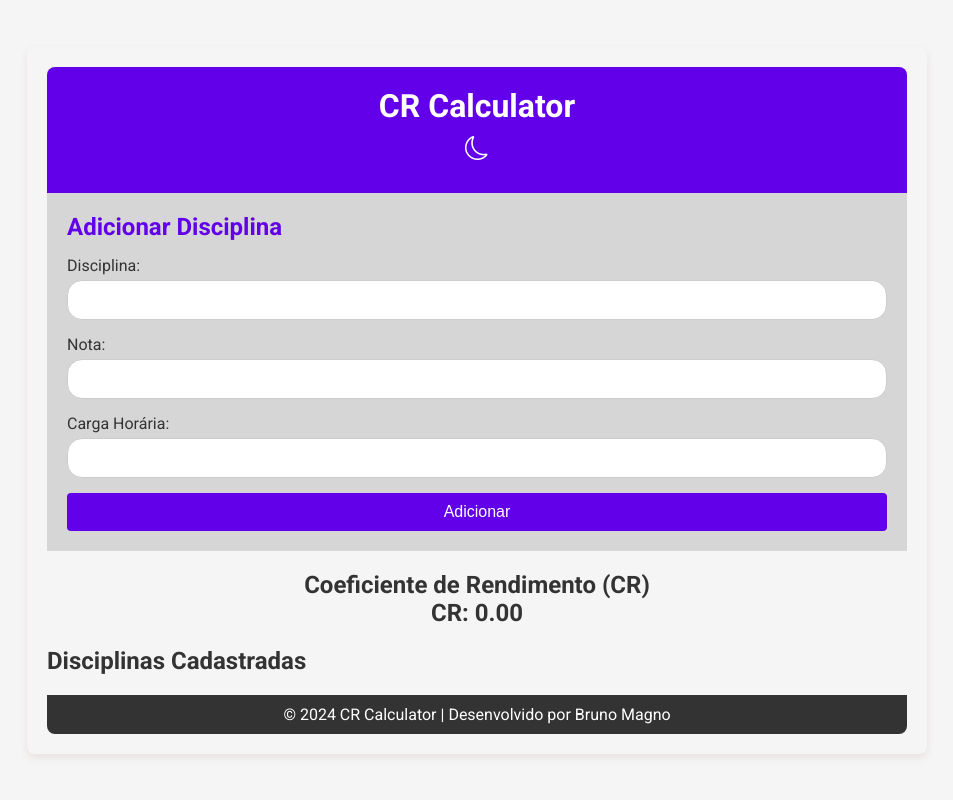
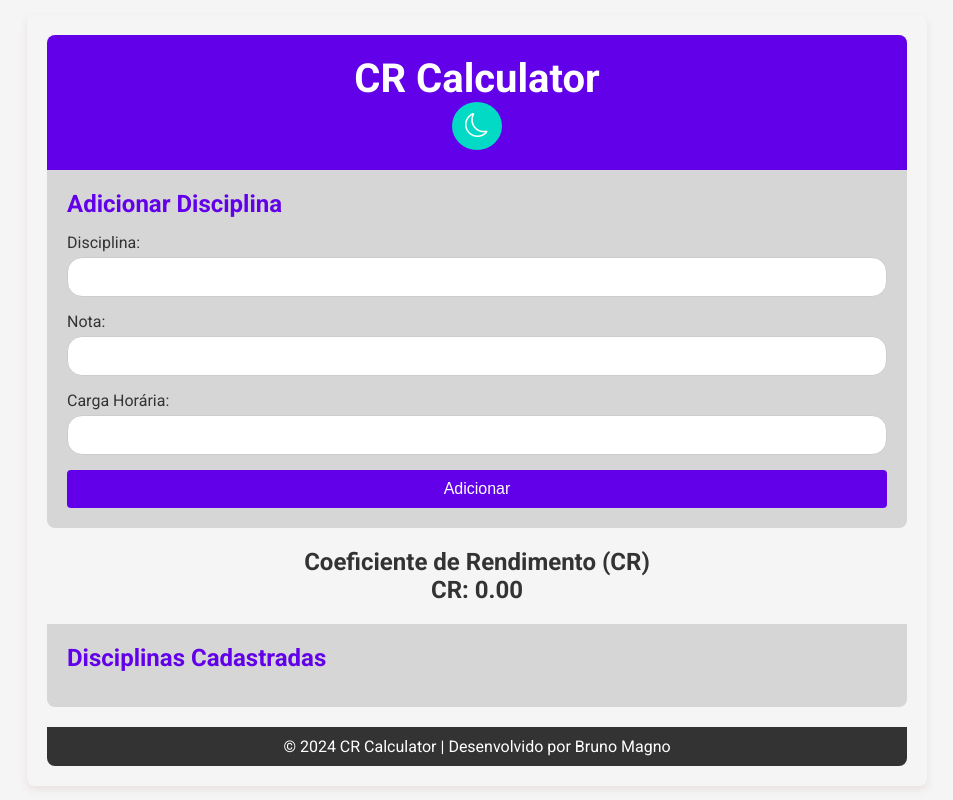
Before and after one commit to brunoliratm/CR-Calculator, a plain HTML site: page index.html in a window 1280 px wide. Shown: the whole page, without its empty margins (163-1116 px from the left). Drawn offline with nearby package versions, Linux system fonts and the light colour scheme.

Commit message:
Refactor styles for header and form container; add disciplines list styling

```diff
--- a/styles.css
+++ b/styles.css
@@ -70,13 +70,14 @@ body[data-theme="dark"] {
 }
 
 .header h1 {
-  font-size: 2rem;
+  font-size: 40px;
 }
 
 .form-container {
   padding: 20px;
   margin-bottom: 20px;
   background-color: var(--bg-color-2);
+  border-radius: 0 0 8px 8px;
 }
 
 .form-container h2 {
@@ -108,6 +109,18 @@ body[data-theme="dark"] {
   outline: none;
 }
 
+.disciplines-list{
+  padding: 20px;
+  margin-bottom: 20px;
+  background-color: var(--bg-color-2);
+  border-radius: 0 0 8px 8px;
+
+  h2{
+    margin-bottom: 15px;
+    color: var(--primary-color);
+  }
+}
+
 button {
   width: 100%;
   padding: 10px;
@@ -125,7 +138,7 @@ button:hover {
 }
 
 .theme-toggle-btn {
-  background-color: var(--button-bg-color);
+  background-color: var(--secondary-color);
   color: var(--button-text-color);
   border: none;
   border-radius: 50%;
```
